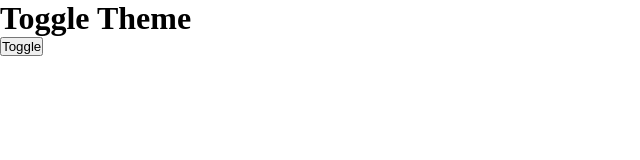
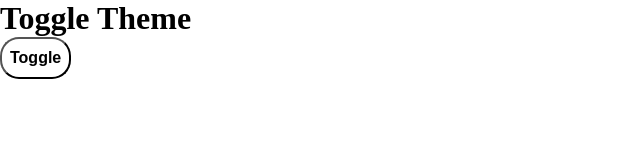
Before and after one commit to Sarojan-stha/React-Accordian, a React (Vite) app: page / in a window 1280 px wide. Shown: the top 160 px of the page, without its empty margins (0-640 px from the left). Built offline with nearby package versions, Linux system fonts and the light colour scheme.

Commit message:
added conditional css

```diff
--- a/src/components/light-dark-mode/themes.css
+++ b/src/components/light-dark-mode/themes.css
@@ -2,11 +2,39 @@
   margin: 0;
   padding: 0;
 }
-.dark {
-  background-color: rgb(8, 2, 26);
-  color: white;
+:root {
+  --background-color: white;
+  --text-color: rgb(11, 7, 20);
+}
+[data-theme="dark"] {
+  --background-color: rgb(11, 7, 20);
+  --text-color: white;
+  --button-bg: rgba(246, 255, 120, 0.938);
+  --button-text: rgb(9, 4, 22);
+}
+.light-dark-mode {
+  background-color: var(--background-color);
+  color: var(--text-color);
+  height: 100vh;
+  display: flex;
+  justify-content: center;
+  align-items: center;
 }
 .container {
-  width: 100wh;
-  height: 100vh;
+  display: flex;
+  flex-direction: column;
+  gap: 20px;
+  justify-content: center;
+  align-items: center;
 }
+button {
+  padding: 10px 8px;
+  border-radius: 19px;
+  font-size: 1em;
+  font-weight: bold;
+  background-color: var(--button-bg);
+  color: var(--button-text);
+}
+.toggle-switch {
+  color: red;
+}
```
